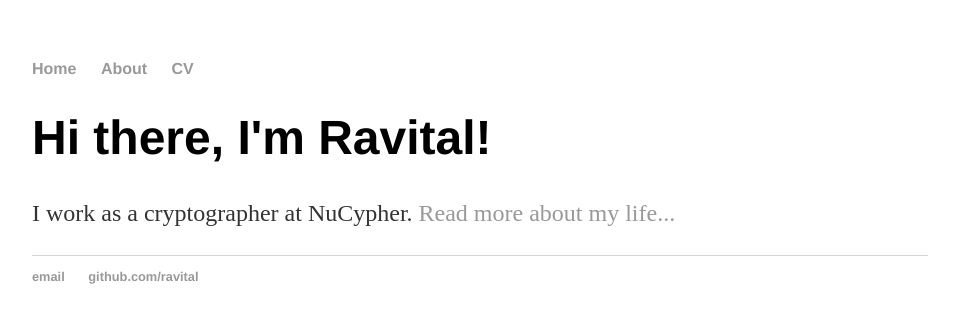
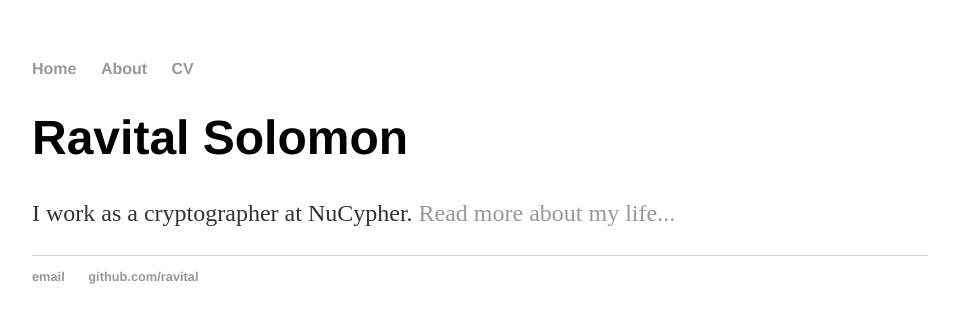
Before and after one commit to ravital/ravital.github.io, a Jekyll site: the page built from index.html, in a window 1280 px wide. Shown: the top 323 px of the page, without its empty margins (160-1119 px from the left). Built offline with Jekyll 4.4.1, drawn with Linux system fonts in a browser that asks for light colours.

Commit message:
Update index.html

```diff
--- a/index.html
+++ b/index.html
@@ -3,6 +3,6 @@ layout: default
 title: Ravital Solomon
 ---
 <div class="blurb">
-	<h1>Hi there, I'm Ravital!</h1>
+	<h1>Ravital Solomon</h1>
 	<p>I work as a cryptographer at NuCypher. <a href="/about">Read more about my life...</a></p>
 </div><!-- /.blurb -->
```
